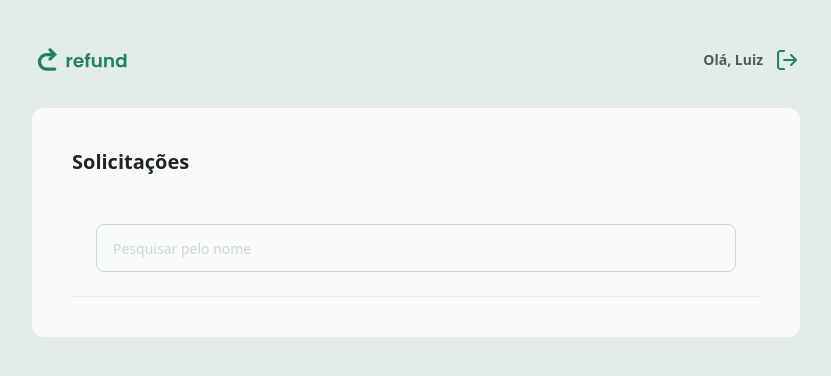
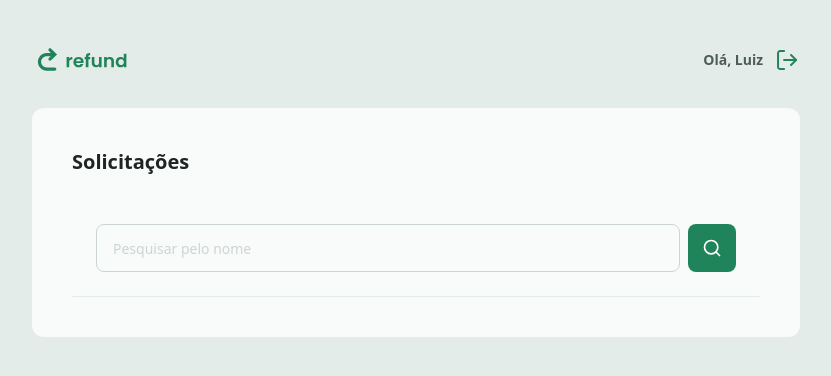
Before and after one commit to LuizGarbini/refund-rocketseat, a React (Vite) app: page / in a window 1280 px wide. Shown: the top 376 px of the page, without its empty margins (224-1055 px from the left). Built offline with nearby package versions, Linux system fonts and the light colour scheme.

Commit message:
Variantes do Botão

```diff
--- a/package.json
+++ b/package.json
@@ -10,9 +10,11 @@
   },
   "dependencies": {
     "@tailwindcss/vite": "^4.1.7",
+    "clsx": "^2.1.1",
     "react": "^19.1.0",
     "react-dom": "^19.1.0",
     "react-router": "^7.6.0",
+    "tailwind-merge": "^3.3.1",
     "tailwindcss": "^4.1.7"
   },
   "devDependencies": {
--- a/src/components/Button.tsx
+++ b/src/components/Button.tsx
@@ -1,16 +1,32 @@
+import { ClassMerge } from "../utils/classMerge";
 type Props = React.ComponentProps<"button"> & {
 	isLoading?: boolean;
+	variant?: "base" | "icon" | "iconSmall";
+};
+
+const variants = {
+	button: {
+		base: "h-12",
+		icon: "h-12 w-12",
+		iconSmall: "h-10 w-10",
+	},
 };
 
 export function Button({
 	children,
 	isLoading,
+	className,
 	type = "button",
+	variant = "base",
 	...rest
 }: Props) {
 	return (
 		<button
-			className="flex items-center justify-center bg-green-100 rounded-lg text-white cursor-pointer hover:bg-green-200 transition ease-linear disabled:opacity-50 disabled:cursor-progress h-12"
+			className={ClassMerge([
+				"flex items-center justify-center bg-green-100 rounded-lg text-white cursor-pointer hover:bg-green-200 transition ease-linear disabled:opacity-50 disabled:cursor-progress h-12",
+				variants.button[variant],
+				className,
+			])}
 			type={type}
 			disabled={isLoading}
 			{...rest}
--- a/src/pages/Dashboard.tsx
+++ b/src/pages/Dashboard.tsx
@@ -1,5 +1,8 @@
 import { useState } from "react";
 
+import searchSvg from "../assets/search.svg";
+
+import { Button } from "../components/Button";
 import { Input } from "../components/Input";
 
 export function Dashboard() {
@@ -23,6 +26,10 @@
 					placeholder="Pesquisar pelo nome"
 					onChange={(e) => setName(e.target.value)}
 				/>
+
+				<Button variant="icon">
+					<img className="w-5" src={searchSvg} alt="Ícone de pesquisar" />
+				</Button>
 			</form>
 		</div>
 	);
--- /dev/null
+++ b/src/utils/classMerge.ts
@@ -0,0 +1,6 @@
+import { type ClassValue, clsx } from "clsx";
+import { twMerge } from "tailwind-merge";
+
+export function ClassMerge(...inputs: ClassValue[]) {
+	return twMerge(clsx(inputs));
+}
```
Also changed, not shown: 1 other file (tests, documents, lock files or other folders).
